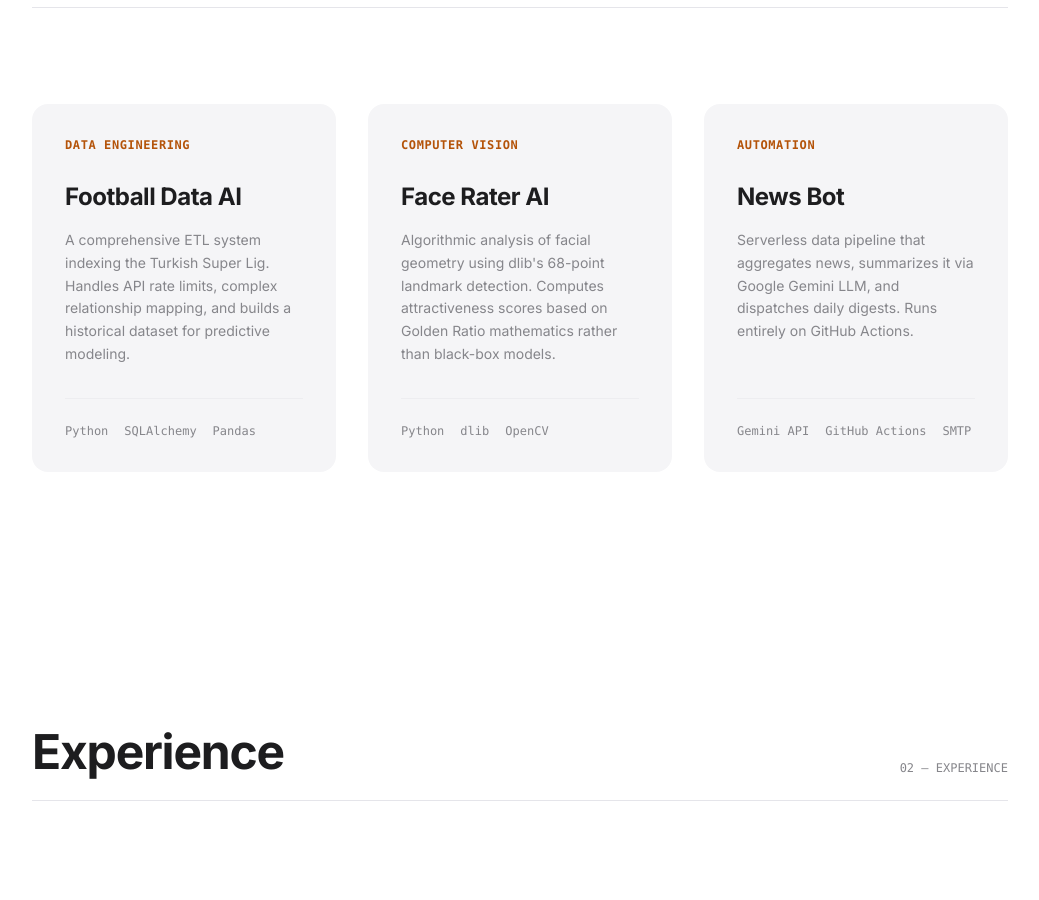
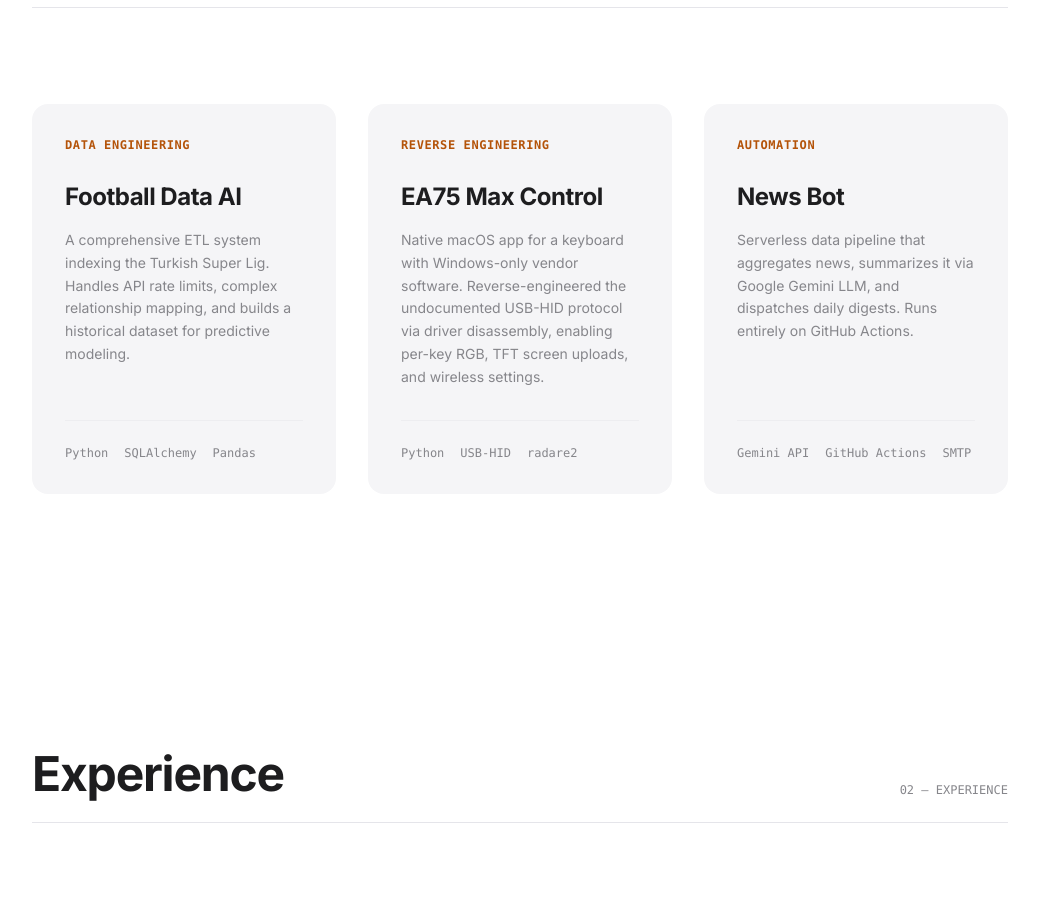
Before and after one commit to onatakca/portfolio, a React (Create React App) app: page / in a window 1280 px wide. Shown: the part 1940-2840 px from the top of the page, without its empty margins (120-1159 px from the left). Built offline with nearby package versions, Linux system fonts and the light colour scheme.

Commit message:
feat: replace Face Rater AI with EA75 Max Control across site and resume

```diff
--- a/src/components/Projects.js
+++ b/src/components/Projects.js
@@ -12,11 +12,11 @@ const projects = [
         link: "#"
     },
     {
-        title: "Face Rater AI",
-        category: "Computer Vision",
-        description: "Algorithmic analysis of facial geometry using dlib's 68-point landmark detection. Computes attractiveness scores based on Golden Ratio mathematics rather than black-box models.",
-        tech: ["Python", "dlib", "OpenCV"],
-        github: "https://github.com/onatakca/face-rater",
+        title: "EA75 Max Control",
+        category: "Reverse Engineering",
+        description: "Native macOS app for a keyboard with Windows-only vendor software. Reverse-engineered the undocumented USB-HID protocol via driver disassembly, enabling per-key RGB, TFT screen uploads, and wireless settings.",
+        tech: ["Python", "USB-HID", "radare2"],
+        github: "https://github.com/onatakca/ea75max-mac",
         link: "#"
     },
     {
--- a/src/pages/Projects.js
+++ b/src/pages/Projects.js
@@ -1,6 +1,6 @@
 import React from 'react';
 import { motion } from 'framer-motion';
-import { Github, ExternalLink, Activity, Users, FileText, Globe } from 'lucide-react';
+import { Github, ExternalLink, Activity, Keyboard, FileText, Globe } from 'lucide-react';
 
 const projects = [
     {
@@ -12,12 +12,12 @@ const projects = [
         icon: Activity
     },
     {
-        title: "AI Attractiveness Rater",
-        description: "Computer Vision application analyzing facial geometry (Golden Ratio, Symmetry) using dlib's 68-point landmark detection. Applies geometric algorithms rather than black-box deep learning to compute scores.",
-        techStack: ["Python", "dlib", "OpenCV", "NumPy", "Computer Vision"],
-        link: "https://onatakca.github.io/face-rater",
-        github: "https://github.com/onatakca/face-rater",
-        icon: Users
+        title: "EA75 Max Control",
+        description: "Native macOS app for the Epomaker EA75 Max keyboard, whose vendor software is Windows-only. Reverse-engineered the undocumented USB-HID protocol by disassembling the vendor driver and verifying on real hardware — per-key RGB, TFT screen image uploads, and wireless power settings from a packaged native app.",
+        techStack: ["Python", "hidapi", "radare2", "pywebview", "Reverse Engineering"],
+        link: "https://github.com/onatakca/ea75max-mac",
+        github: "https://github.com/onatakca/ea75max-mac",
+        icon: Keyboard
     },
     {
         title: "Serverless Daily News Bot",
```
Also changed, not shown: 1 other file (tests, documents, lock files or other folders).
